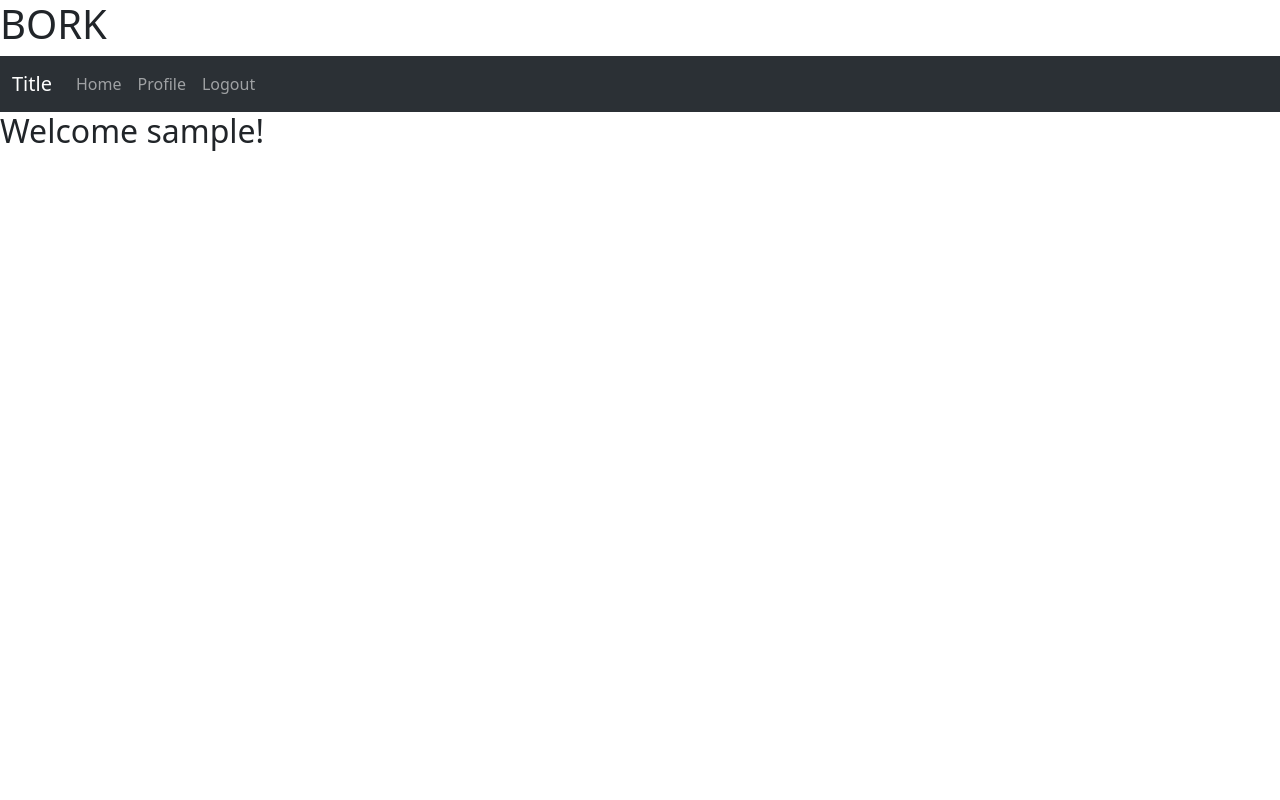
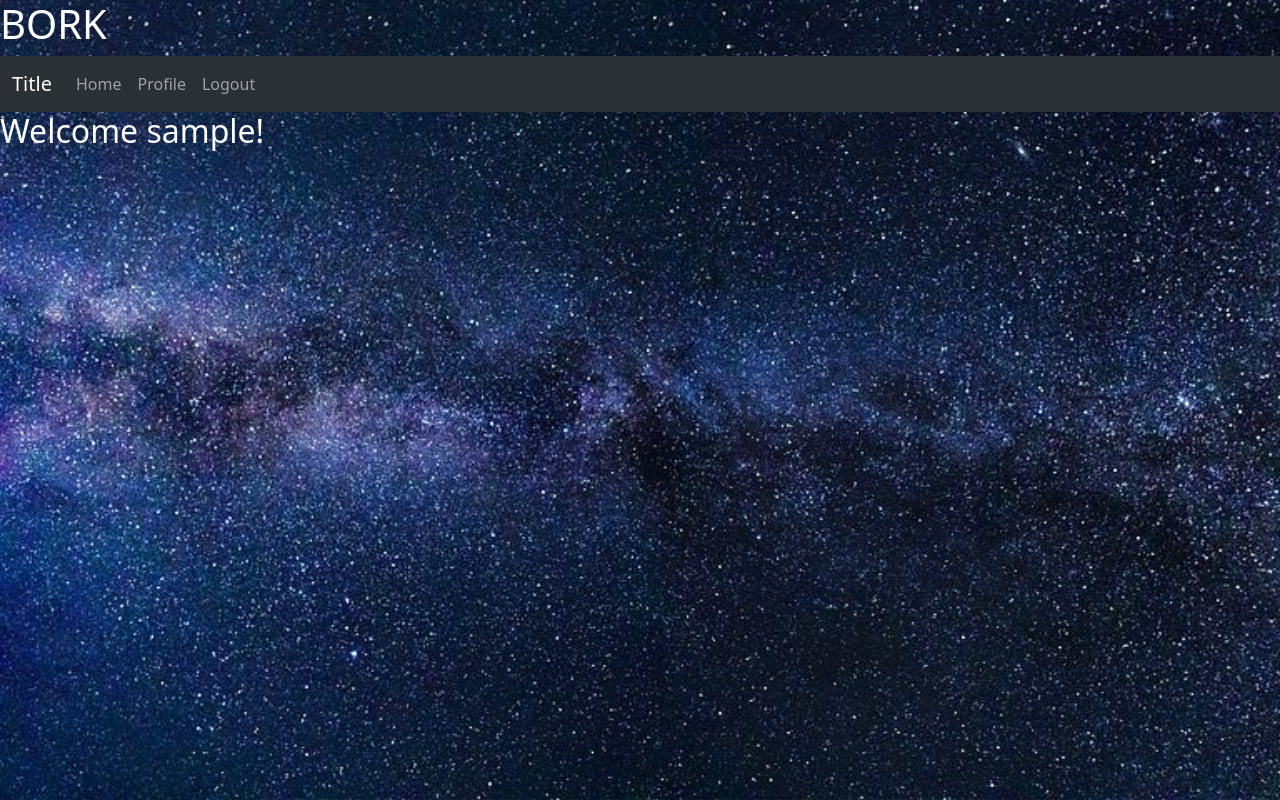
Before and after one commit to ReusNat/webappa6a, a Flask app: page /main/ in a window 1280 px wide. Run offline with Flask 3, Linux system fonts and the light colour scheme; the visitor is signed in with stand-in values (Sample User, id 1).

Commit message:
everything for a6a done

```diff
--- /dev/null
+++ b/static/css/styles.css
@@ -0,0 +1,17 @@
+body {
+  background-image: url('/static/img/background.jpg');
+  background-repeat: no-repeat;
+  background-size: cover;
+}
+
+p {
+  color: white;
+}
+
+label {
+  color: white;
+}
+
+#head {
+  color: white;
+}
--- a/templates/login_form.html
+++ b/templates/login_form.html
@@ -2,6 +2,7 @@
 
 {% block title %}Login{% endblock %}
 {% block head %}
+{{ super() }}
 {% endblock %}
 
 {% block content %}
--- a/templates/main.html
+++ b/templates/main.html
@@ -12,7 +12,7 @@
 <body>
 
 {% block content %}
-<h1>BORK</h1>
+<h1 id="head">BORK</h1>
 <nav class="navbar navbar-expand-lg bg-body-tertiary" data-bs-theme="dark">
   <div class="container-fluid">
     <a class="navbar-brand">Title</a>
@@ -36,6 +36,6 @@
 </nav>
 
 {% if message %}
-<h2>{{ message }}</h2>
+<h2 id="head">{{ message }}</h2>
 {% endif %}
 {% endblock %}
--- a/templates/new_user.html
+++ b/templates/new_user.html
@@ -2,6 +2,7 @@
 
 {% block title %}Login{% endblock %}
 {% block head %}
+{{ super() }}
 {% endblock %}
 
 {% block content %}
--- a/templates/site.html
+++ b/templates/site.html
@@ -4,7 +4,8 @@
   <head>
     <Title>Title - {% block title %}{% endblock %}</Title>
 
-  <link href="https://cdn.jsdelivr.net/npm/bootstrap@5.3.0-alpha3/dist/css/bootstrap.min.css" rel="stylesheet" integrity="sha384-KK94CHFLLe+nY2dmCWGMq91rCGa5gtU4mk92HdvYe+M/SXH301p5ILy+dN9+nJOZ" crossorigin="anonymous">
+    <link href="/static/css/styles.css" rel="stylesheet" type="text/css">
+    <link href="https://cdn.jsdelivr.net/npm/bootstrap@5.3.0-alpha3/dist/css/bootstrap.min.css" rel="stylesheet" integrity="sha384-KK94CHFLLe+nY2dmCWGMq91rCGa5gtU4mk92HdvYe+M/SXH301p5ILy+dN9+nJOZ" crossorigin="anonymous">
   </head>
   {% endblock %}
 
```
Also changed, not shown: templates/login.html (deleted, +0 -16 lines), static/img/alienCat.png (renamed from static/img/profilephotos/alienCat.png), static/img/background.jpg (added), static/img/profilephotos/stan-marshstan_marsh.png (added).
